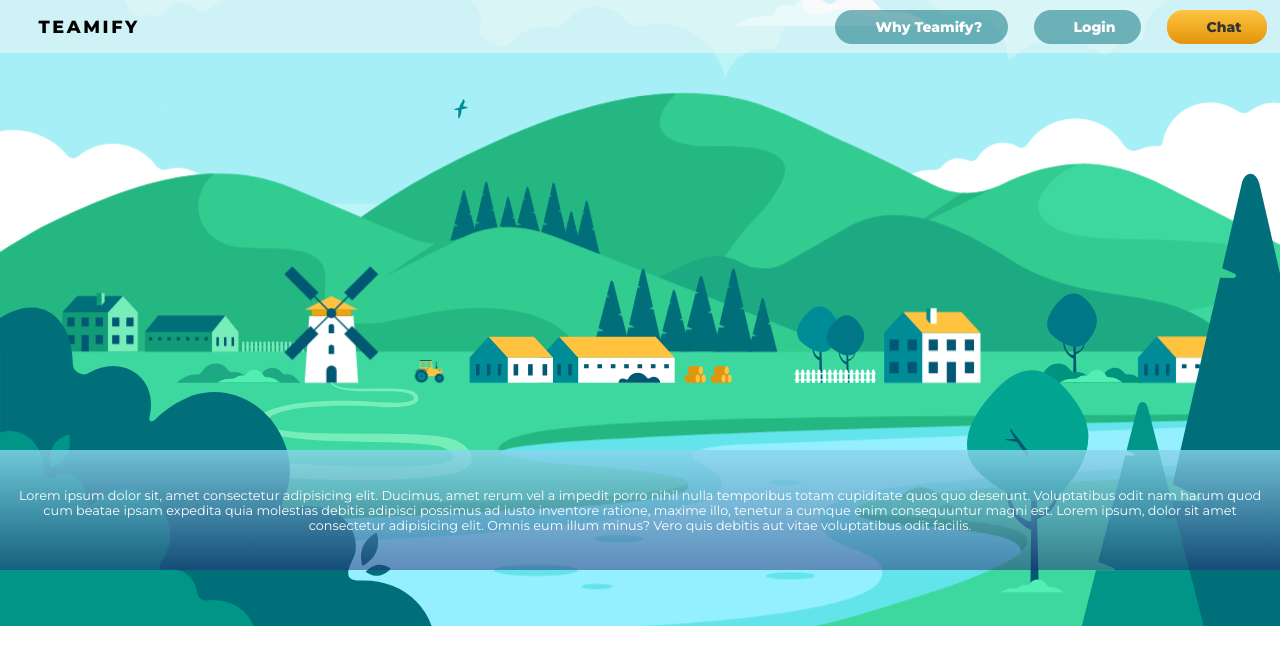
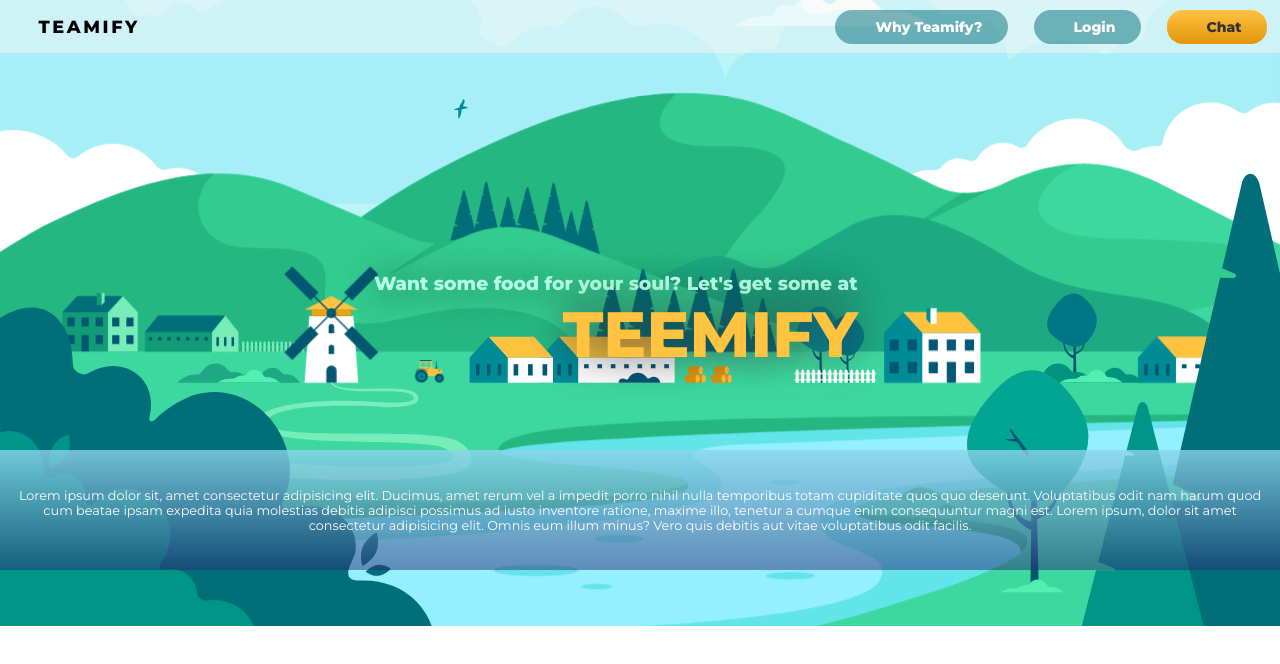
Before and after one commit to pranaygupta25/Teamify, a plain HTML site: page index.html in a window 1280 px wide. Drawn offline with Linux system fonts and the light colour scheme.

Commit message:
Heading Added

```diff
--- a/index-style.css
+++ b/index-style.css
@@ -9,6 +9,7 @@ body{
     width: 100vw;
     height: 100vh;
     overflow-y: hidden;
+    overflow-x: hidden;
 }
 a {
     color: white;
@@ -120,7 +121,6 @@ a {
     }
 }
 #cloudleft1{
-    /* display: none; */
     transform: translateX(-10vw);
     animation: float1 40s alternate infinite;
     transform-box: fill-box;
@@ -135,7 +135,6 @@ a {
     }
 }
 #cloudright1{
-    /* display: none; */
     transform: translateX(15vw);
     animation: float2 40s alternate-reverse infinite;
     transform-box: fill-box;
@@ -193,3 +192,23 @@ a {
     text-align: center;
     font-size: 0.8em;
 }
+
+.mainhead{
+    width: 50vw;
+    display: flex;
+    flex-direction: column;
+    align-items: flex-end;
+    position: absolute;
+    top: 34vh;
+    left: 17vw;
+}
+.mainhead h3{
+    color: #b5ffe3;
+    text-shadow: 0 0 5vh #333;
+}
+.mainhead h1{
+    text-transform: uppercase;
+    font-size: 4em;
+    color: #ffc340;
+    text-shadow: 0 0 5vh #333;
+}
--- a/index.html
+++ b/index.html
@@ -30,6 +30,10 @@
             <p class="description">Lorem ipsum dolor sit, amet consectetur adipisicing elit. Ducimus, amet rerum vel a impedit porro nihil nulla temporibus totam cupiditate quos quo deserunt. Voluptatibus odit nam harum quod cum beatae ipsam expedita quia molestias debitis adipisci possimus ad iusto inventore ratione, maxime illo, tenetur a cumque enim consequuntur magni est. Lorem ipsum, dolor sit amet consectetur adipisicing elit. Omnis eum illum minus? Vero quis debitis aut vitae voluptatibus odit facilis.</p>
         </div>
     </div>
+    <div class="mainhead">
+        <h3>Want some food for your soul? Let's get some at</h3>
+        <h1>Teemify</h1>
+    </div>
 
 </body>
 </html>
```
